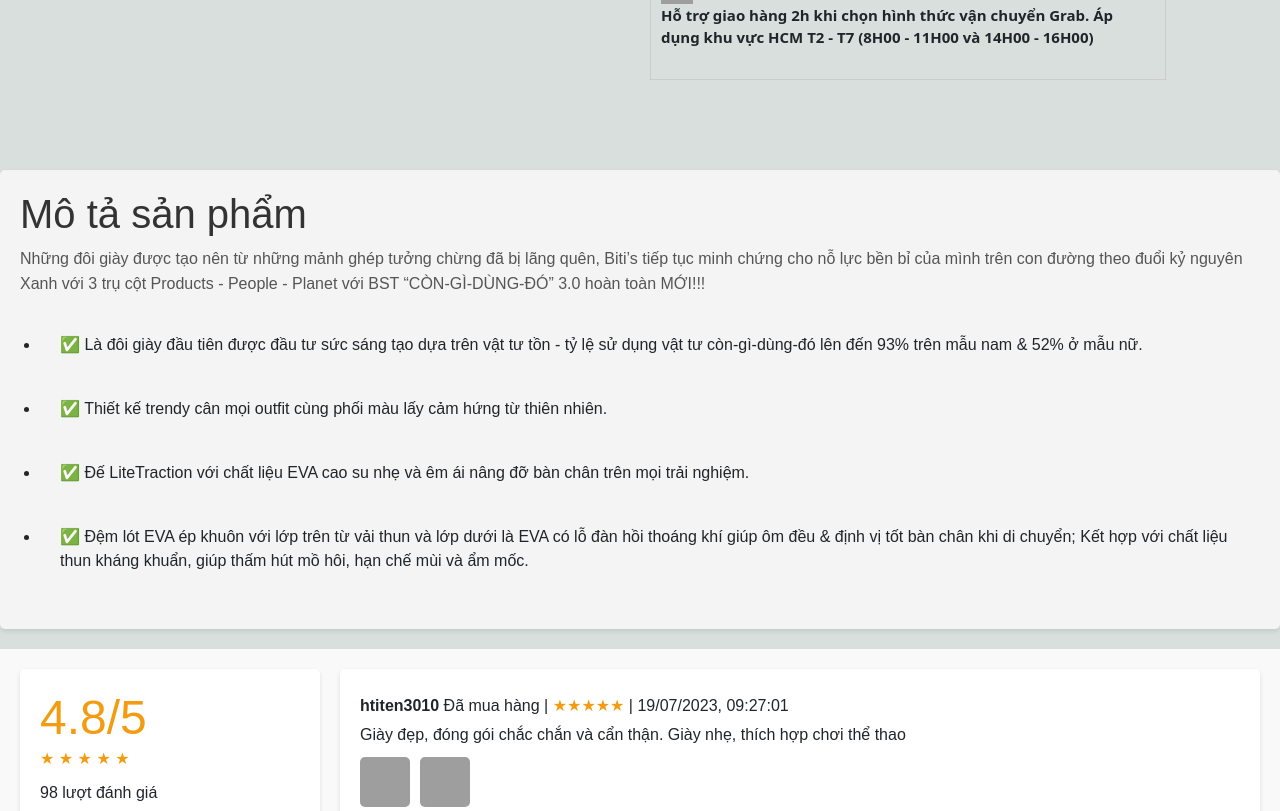
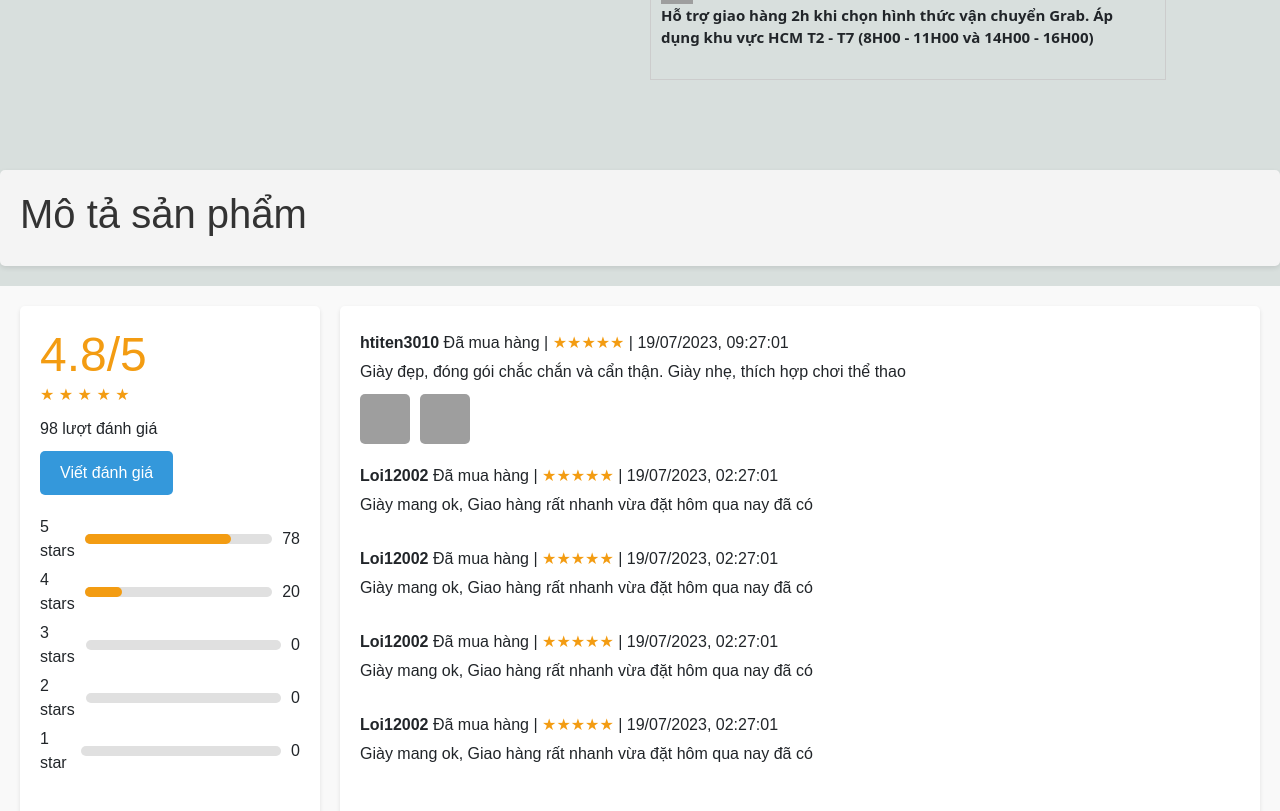
Before and after one commit to loipro123zz/Django_Web, a Django app: page /product_detail/11 in a window 1280 px wide. Shown: the part 1100-1911 px from the top of the page. Run offline with Django 5.2, Linux system fonts and the light colour scheme; data comes from the database, SQL or seed files in the repository; both versions use the stored data as it was after the commit; some web fonts are replaced; grey boxes are pictures that could not be loaded.

Commit message:
Changes to be committed: 	modified:   mysite/app/__pycache__/views.cpython-311.pyc 	modified:   mysite/app/templates/app/checkout.html 	modified:   mysite/app/templates/app/product-detail.html 	modified:   mysite/app/views.py 	modified:   mysite/db.sqlite3

```diff
--- a/mysite/app/templates/app/checkout.html
+++ b/mysite/app/templates/app/checkout.html
@@ -74,7 +74,7 @@
             <div>
                 <p>{{muc.san_pham.ten}}</p>
                 {% if muc.san_pham.khuyen_mai == True %}
-                <p>{{muc.san_pham.gia_km}} đ </p>
+                <p>Giá: {{muc.san_pham.gia_km}} đ </p>
                 {% else %}
                 <p>Giá: {{muc.san_pham.gia}} đ </p>
                 {% endif %}
--- a/mysite/app/templates/app/product-detail.html
+++ b/mysite/app/templates/app/product-detail.html
@@ -63,7 +63,7 @@
                     <i class="fa-solid fa-cart-shopping"></i>
                     Thêm Vào Giỏ
                 </button>
-                <button class="buy-now"><i class="fa-solid fa-money-bill"></i>
+                <button class="buy-now" data-sanphamid="{{san_pham.id}}"><i class="fa-solid fa-money-bill"></i>
                     Mua Ngay
                 </button>
             </div>
@@ -116,28 +116,9 @@
 </section>
 <section class="single-product-info">
     <h1>Mô tả sản phẩm</h1>
-    <p>
-        Những đôi giày được tạo nên từ những mảnh ghép tưởng chừng đã bị lãng quên, Biti’s tiếp tục minh chứng cho
-        nỗ lực bền bỉ của mình trên con đường theo đuổi kỷ nguyên Xanh với 3 trụ cột Products - People - Planet với
-        BST “CÒN-GÌ-DÙNG-ĐÓ” 3.0 hoàn toàn MỚI!!!
-    </p>
-    <ul>
-        <li>
-            ✅ Là đôi giày đầu tiên được đầu tư sức sáng tạo dựa trên vật tư tồn - tỷ lệ sử dụng vật tư
-            còn-gì-dùng-đó lên đến 93% trên mẫu nam & 52% ở mẫu nữ.
-        </li>
-        <li>
-            ✅ Thiết kế trendy cân mọi outfit cùng phối màu lấy cảm hứng từ thiên nhiên.
-        </li>
-        <li>
-            ✅ Đế LiteTraction với chất liệu EVA cao su nhẹ và êm ái nâng đỡ bàn chân trên mọi trải nghiệm.
-        </li>
-        <li>
-            ✅ Đệm lót EVA ép khuôn với lớp trên từ vải thun và lớp dưới là EVA có lỗ đàn hồi thoáng khí giúp ôm đều
-            & định vị tốt bàn chân khi di chuyển; Kết hợp với chất liệu thun kháng khuẩn, giúp thấm hút mồ hôi, hạn
-            chế mùi và ẩm mốc.
-        </li>
-    </ul>
+    <!-- Viết Mô tả  -->
+
+    <!--  -->
 </section>
 <!-- End Product Detail -->
 {% endif %}
@@ -473,7 +454,43 @@
     });
 </script>
 <!-- End Ajax của thêm vào giỏ hàng  -->
+
+<!-- Begin Ajax của mua ngay (nó cũng y chang cái thêm vào giỏ hàng thôi. nhưng mà nếu nhấn mua ngay thì nó sẽ chuyển đến trang giỏ hàng luôn)  -->
+<script>
+    $(document).ready(function () {
+        $('.buy-now').click(function () {
+            var san_pham_id = $(this).data('sanphamid');
+            var so_luong = 1;
+            var kich_thuoc = $('#size').val();
+            $.ajax({
+                type: 'POST',
+                url: '{% url "them_vao_gio_hang" %}',
+                data: {
+                    'san_pham_id': san_pham_id,
+                    'so_luong': so_luong,
+                    'kich_thuoc': kich_thuoc,
+                    'csrfmiddlewaretoken': '{{ csrf_token }}'
+                },
+                dataType: 'json',
+                success: function (data) {
+                    if (data.success) {
+                        window.location.href = '/cart/';
+                    } else {
+                        alert('Đã xảy ra lỗi khi thêm vào giỏ hàng!');
+                    }
+                }
+            });
+        });
+    });
+</script>
+<!-- Begin Ajax của mua ngay (nó cũng y chang cái thêm vào giỏ hàng thôi. nhưng mà nếu nhấn mua ngay thì nó sẽ chuyển đến trang giỏ hàng luôn)  -->
 {% endblock product-detail %}
+
+
+
+
+
+
 
 <!-- JS  -->
 <script>
--- a/mysite/app/views.py
+++ b/mysite/app/views.py
@@ -16,7 +16,7 @@ def home(request):
     theloai_list = TheLoai.objects.all()
 
     # list sản phẩm khuyến mãi
-    sanpham_km_list = SanPham.objects.filter(khuyen_mai = True).order_by('-id')[:5]
+    sanpham_km_list = SanPham.objects.filter(khuyen_mai = True).order_by('-id')[:4]
 
     context = {'theloai_list' : theloai_list,
                'sanpham_list' : sanpham_list,
@@ -182,6 +182,8 @@ def product_detail(request, san_pham_id):
     }
     return render(request, 'app/product-detail.html', context)
 
+
+
 # Hiển thị trang checkout
 def checkout(request):
     gio_hang = GioHang.objects.get(khach_hang=request.user, hoan_thanh=False)
```
Also changed, not shown: mysite/db.sqlite3.
